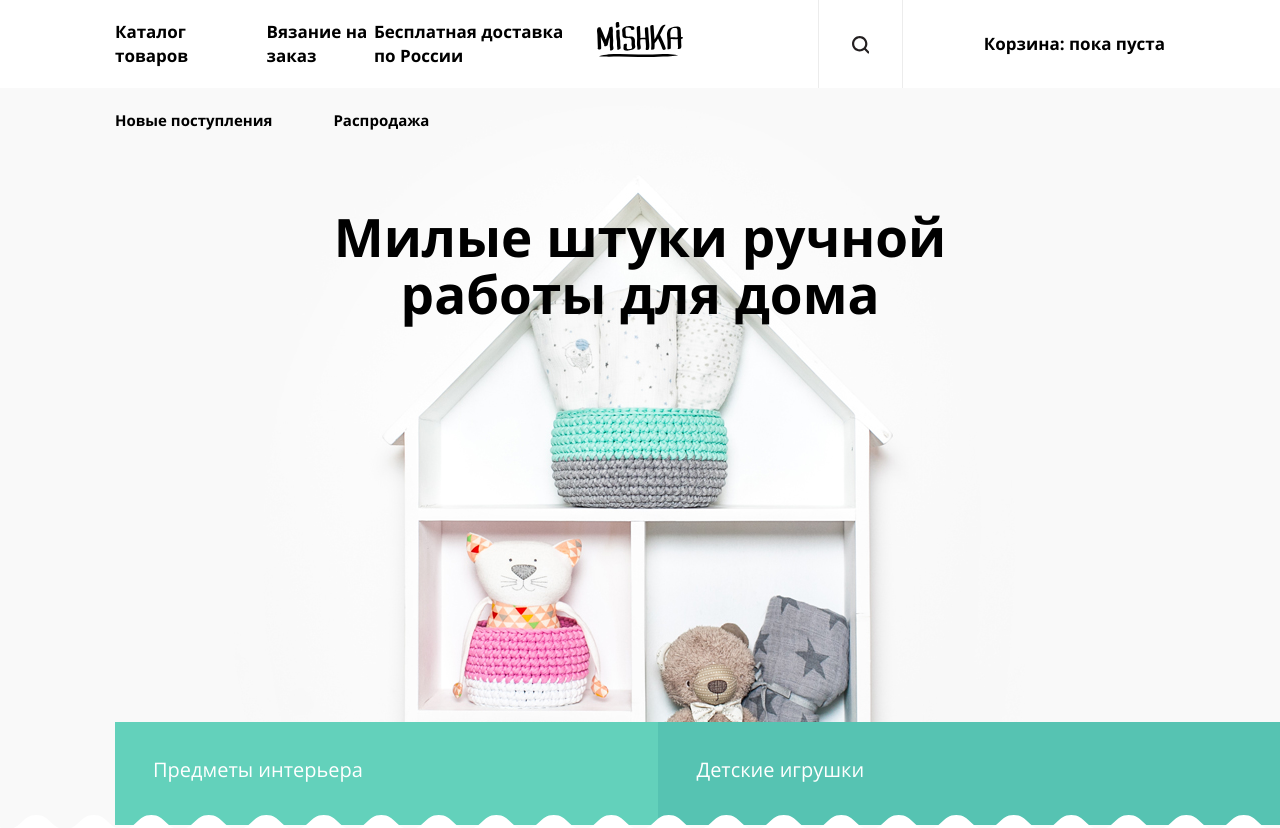
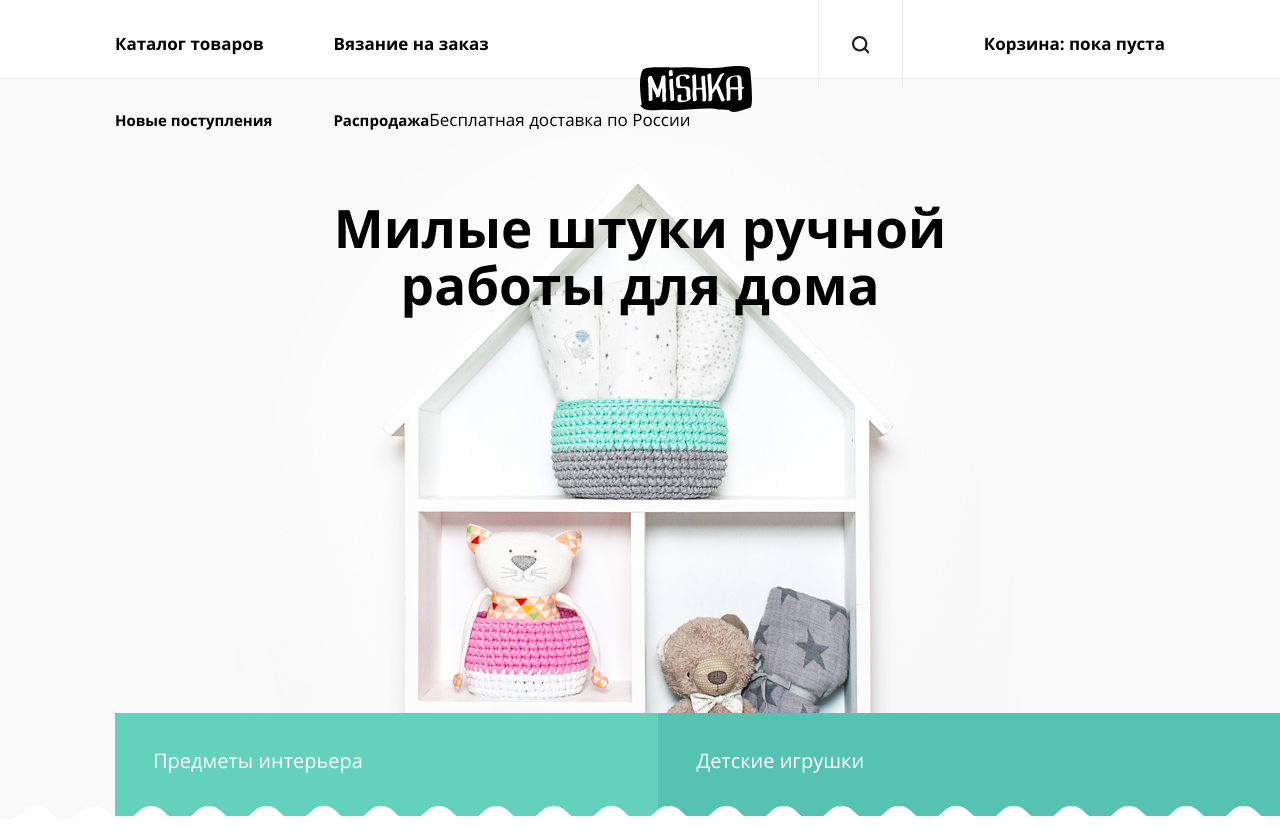
Before and after one commit to Marsels23/224291-mishka-24, a plain HTML site: page source/index.html in a window 1280 px wide. Shown: the top 828 px of the page. Drawn offline with nearby package versions, Linux system fonts and the light colour scheme; files that its build step writes are made by us from their sources.

Commit message:
доделать на работе

```diff
--- a/source/index.html
+++ b/source/index.html
@@ -14,7 +14,11 @@
       <nav class="header-nav">
         <div class="header-nav__logo-wrapper">
           <a class="header-nav__logo">
-            <img src="img/logo-mobile.svg" alt="Мишка" />
+            <picture>
+              <source media="(min-width: 768px)" srcset="img/logo-tablet.svg">
+              <source media="(min-width: 1150px)" srcset="img/logo-desktop.svg">
+              <img src="img/logo-mobile.svg" alt="Мишка" />
+            </picture>
           </a>
         </div>
         <button class="header-nav__button" aria-label="кнопка меню"></button>
@@ -29,9 +33,6 @@
               <a class="site-navigation__link site-navigation__link--order" href="form.html">
                 Вязание на заказ
               </a>
-            </li>
-            <li class="site-navigation__item site-navigation__item--delivery">
-              Бесплатная доставка по России
             </li>
           </ul>
           <ul class="user-navigation">
@@ -62,6 +63,9 @@
               <a class="site-navigation__link" href="#">
                 Распродажа
               </a>
+            </li>
+            <li class="site-navigation__item site-navigation__item--delivery">
+              Бесплатная доставка по России
             </li>
           </ul>
         </div>
--- a/source/less/blocks/header-nav.less
+++ b/source/less/blocks/header-nav.less
@@ -43,17 +43,19 @@
 }
 
 @media (min-width: @desktop-width) {
-  .header-nav__inner {
-    display: grid;
-    grid-template-columns: 455px 140px 455px;
-    grid-template-rows: min-content min-content;
+  .header-nav {
+    display: flex;
   }
 
   .header-nav__logo-wrapper {
-    width: 150px;
-    top: 22px;
+    position: absolute;
+    top: 50%;
     left: 50%;
-    margin-left: -75px;
-    text-align: center;
+  }
+
+  .header-nav__inner {
+    display: flex;
+    justify-content: space-between;
+    flex-wrap: wrap;
   }
 }
--- a/source/less/blocks/intro.less
+++ b/source/less/blocks/intro.less
@@ -10,7 +10,6 @@
   padding-bottom: 120px;
   padding-left: 33px;
   padding-right: 33px;
-
 }
 
 .intro__title {
@@ -29,7 +28,6 @@
     padding-left: 80px;
     padding-right: 80px;
     padding-top: 120px;
-
   }
 
   .intro__title {
--- a/source/less/blocks/site-navigation.less
+++ b/source/less/blocks/site-navigation.less
@@ -36,28 +36,32 @@
   .site-navigation {
     display: flex;
     grid-column-start: 1;
-    grid-column-end: 3;
+    grid-column-end: -1;
     grid-row-start: 2;
     grid-row-end: 3;
     margin: 0;
     padding: 0;
   }
 
-  .site-navigation__delivery {
+  .site-navigation--lower {
+    grid-column-start: 3;
     display: flex;
     justify-content: flex-end;
-    margin: 0;
-    font-size: 15px;
-    grid-column-start: 3;
-    grid-column-end: 5;
-    grid-row-start: 2;
-    grid-row-end: 3;
   }
 
   .site-navigation__item {
     font-size: 15px;
   }
 
+  .site-navigation__item--delivery {
+    font-size: 15px;
+    line-height: 24px;
+    font-weight: 400;
+  }
+
+  .site-navigation__link--order {
+    margin-right: 70px;
+  }
   .site-navigation__link--catalog {
     margin-right: 35px;
   }
--- a/source/less/blocks/wrapper-intro.less
+++ b/source/less/blocks/wrapper-intro.less
@@ -1,11 +1,11 @@
-
 @media (min-width: @tablet-width) {
   .wrapper-intro {
-  position: relative;
-  background-color: #F9F9F9;
-  top: -44px;
+    position: relative;
+    background-color: #F9F9F9;
+    top: -54px;
+    border-top: 1px solid #ececec;
 
-  &::after {
+    &::after {
       content: "";
       position: absolute;
       display: block;
@@ -16,6 +16,6 @@
       background-position: 50% 100%;
       bottom: -11px;
       padding-top: 10px;
-     }
+    }
   }
-  }
+}
```
